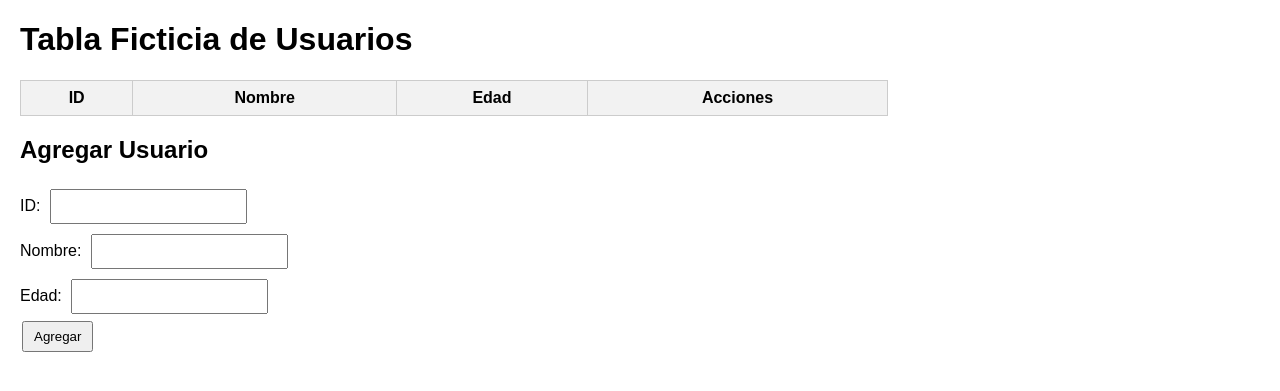
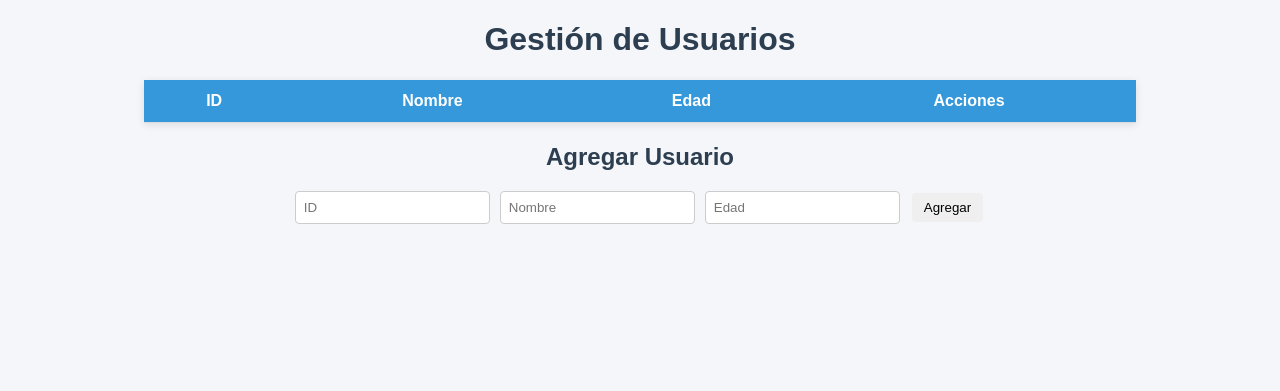
Before and after one commit to CoralMartinez/TAI204, a Flask app: page / in a window 1280 px wide. Shown: the top 391 px of the page. Run offline with Flask 3, Linux system fonts and the light colour scheme; lists and menus that the app fills with data are empty.

Commit message:
FRONTEND terminado y en correcto funcionamiento junto a BACKEND

```diff
--- a/frontFlask/app.py
+++ b/frontFlask/app.py
@@ -3,9 +3,13 @@ from flask import Flask, render_template
 app = Flask(__name__)
 
 @app.route("/")
-def inicio():
-    return render_template("index.html", mensaje="Hola Mundo Flask :) ")
-
+def index():
+    return render_template("index.html")
 
 if __name__ == "__main__":
-    app.run(debug=True)
+    app.run(port=8000, debug=True)
+
+    #FRONTEND
+    # LEVANTAR SERVIDOR flask
+    # C:\TAI204\frontFlask>python app.py
+    #http://127.0.0.1:8000/
--- a/frontFlask/static/style.css
+++ b/frontFlask/static/style.css
@@ -0,0 +1,65 @@
+body {
+    font-family: Arial, sans-serif;
+    background: #f4f6f9;
+    margin: 20px;
+    color: #333;
+}
+
+h1, h2 {
+    text-align: center;
+    color: #2c3e50;
+}
+
+table {
+    width: 80%;
+    margin: 20px auto;
+    border-collapse: collapse;
+    box-shadow: 0 2px 8px rgba(0,0,0,0.1);
+    background: #fff;
+}
+
+thead {
+    background: #3498db;
+    color: white;
+}
+
+th, td {
+    padding: 12px;
+    text-align: center;
+    border-bottom: 1px solid #ddd;
+}
+
+tr:hover {
+    background: #f1f1f1;
+}
+
+button {
+    padding: 6px 12px;
+    margin: 2px;
+    border: none;
+    border-radius: 4px;
+    cursor: pointer;
+}
+
+button.edit {
+    background: #f39c12;
+    color: white;
+}
+
+button.delete {
+    background: #e74c3c;
+    color: white;
+}
+
+form {
+    display: flex;
+    justify-content: center;
+    gap: 10px;
+    margin-top: 20px;
+}
+
+input {
+    padding: 8px;
+    border: 1px solid #ccc;
+    border-radius: 4px;
+}
--- a/frontFlask/templates/index.html
+++ b/frontFlask/templates/index.html
@@ -2,22 +2,15 @@
 <html lang="es">
 <head>
     <meta charset="UTF-8">
-    <title>Usuarios - FastAPI</title>
-    <style>
-        body { font-family: Arial, sans-serif; margin: 20px; }
-        table { border-collapse: collapse; width: 70%; margin-bottom: 20px; }
-        th, td { border: 1px solid #ccc; padding: 8px; text-align: center; }
-        th { background-color: #f2f2f2; }
-        form { margin-top: 20px; }
-        input { margin: 5px; padding: 8px; }
-        button { padding: 6px 10px; margin: 2px; }
-    </style>
+    <title>CRUD Usuarios</title>
+
+
+    <link rel="stylesheet" href="{{ url_for('static', filename='style.css') }}">
 </head>
 <body>
-    <h1>Tabla Ficticia de Usuarios</h1>
+    <h1>Gestión de Usuarios</h1>
 
-    <!-- Tabla de usuarios -->
-    <table id="tablaUsuarios">
+    <table id="usuariosTable">
         <thead>
             <tr>
                 <th>ID</th>
@@ -29,91 +22,21 @@
         <tbody></tbody>
     </table>
 
-    <!-- Formulario para agregar usuario -->
     <h2>Agregar Usuario</h2>
-    <form id="usuarioForm">
-        <label for="id">ID:</label>
-        <input type="number" id="id" name="id" required><br>
-
-        <label for="nombre">Nombre:</label>
-        <input type="text" id="nombre" name="nombre" required><br>
-
-        <label for="edad">Edad:</label>
-        <input type="number" id="edad" name="edad" required><br>
-
+    <form id="addUserForm">
+        <input type="number" id="id" placeholder="ID" required>
+        <input type="text" id="nombre" placeholder="Nombre" required>
+        <input type="number" id="edad" placeholder="Edad" required>
         <button type="submit">Agregar</button>
     </form>
 
-    <script>
 
-    //GET
-    async function cargarUsuarios() {
-        const response = await fetch("http://127.0.0.1:5000/v1/usuarios/");
-        const data = await response.json();
-        const tbody = document.querySelector("#tablaUsuarios tbody");
-        tbody.innerHTML = "";
-        data.Usuarios.forEach(usuario => {
-            const fila = document.createElement("tr");
-            fila.innerHTML = `
-                <td>${usuario.id}</td>
-                <td>${usuario.nombre}</td>
-                <td>${usuario.edad}</td>
-                <td>
-                    <button onclick="editarUsuario(${usuario.id}, '${usuario.nombre}', ${usuario.edad})">Editar</button>
-                    <button onclick="eliminarUsuario(${usuario.id})">Eliminar</button>
-                </td>
-            `;
-            tbody.appendChild(fila);
-        });
-    }
 
-    //POST
-
-    document.getElementById("usuarioForm").addEventListener("submit", async function(e) {
-        e.preventDefault();
-        const usuario = {
-            id: parseInt(document.getElementById("id").value),
-            nombre: document.getElementById("nombre").value,
-            edad: parseInt(document.getElementById("edad").value)
-        };
-        const response = await fetch("http://127.0.0.1:5000/v1/usuarios/", {
-            method: "POST",
-            headers: { "Content-Type": "application/json" },
-            body: JSON.stringify(usuario)
-        });
-        const data = await response.json();
-        alert(data.Mensaje);
-        cargarUsuarios();
-    });
-
-    async function editarUsuario(id, nombre, edad) {
-        const nuevoNombre = prompt("Nuevo nombre:", nombre);
-        const nuevaEdad = prompt("Nueva edad:", edad);
-        if (nuevoNombre && nuevaEdad) {
-            const usuario = { nombre: nuevoNombre, edad: parseInt(nuevaEdad) };
-            const response = await fetch(`http://127.0.0.1:5000/v1/usuarios/${id}`, {
-                method: "PUT",
-                headers: { "Content-Type": "application/json" },
-                body: JSON.stringify(usuario)
-            });
-            const data = await response.json();
-            alert(data.Mensaje);
-            cargarUsuarios();
-        }
-    }
-
-    async function eliminarUsuario(id) {
-        if (confirm("¿Seguro que quieres eliminar este usuario?")) {
-            const response = await fetch(`http://127.0.0.1:5000/v1/usurios/${id}`, {
-                method: "DELETE"
-            });
-            const data = await response.json();
-            alert(data.Mensaje);
-            cargarUsuarios();
-        }
-    }
-
-    cargarUsuarios();
-    </script>
+    <script src="{{ url_for('static', filename='script.js') }}"></script>
 </body>
 </html>
+
+<!-- COMPROBAR LA TABLA FICTICIA
+ MENSAJE: JSON
+
+http://127.0.0.1:5000/v1/usuarios/ -->
```
Also changed, not shown: frontFlask/static/script.js (+66 -0 lines), miAPI/app/main.py (+24 -1 lines).
